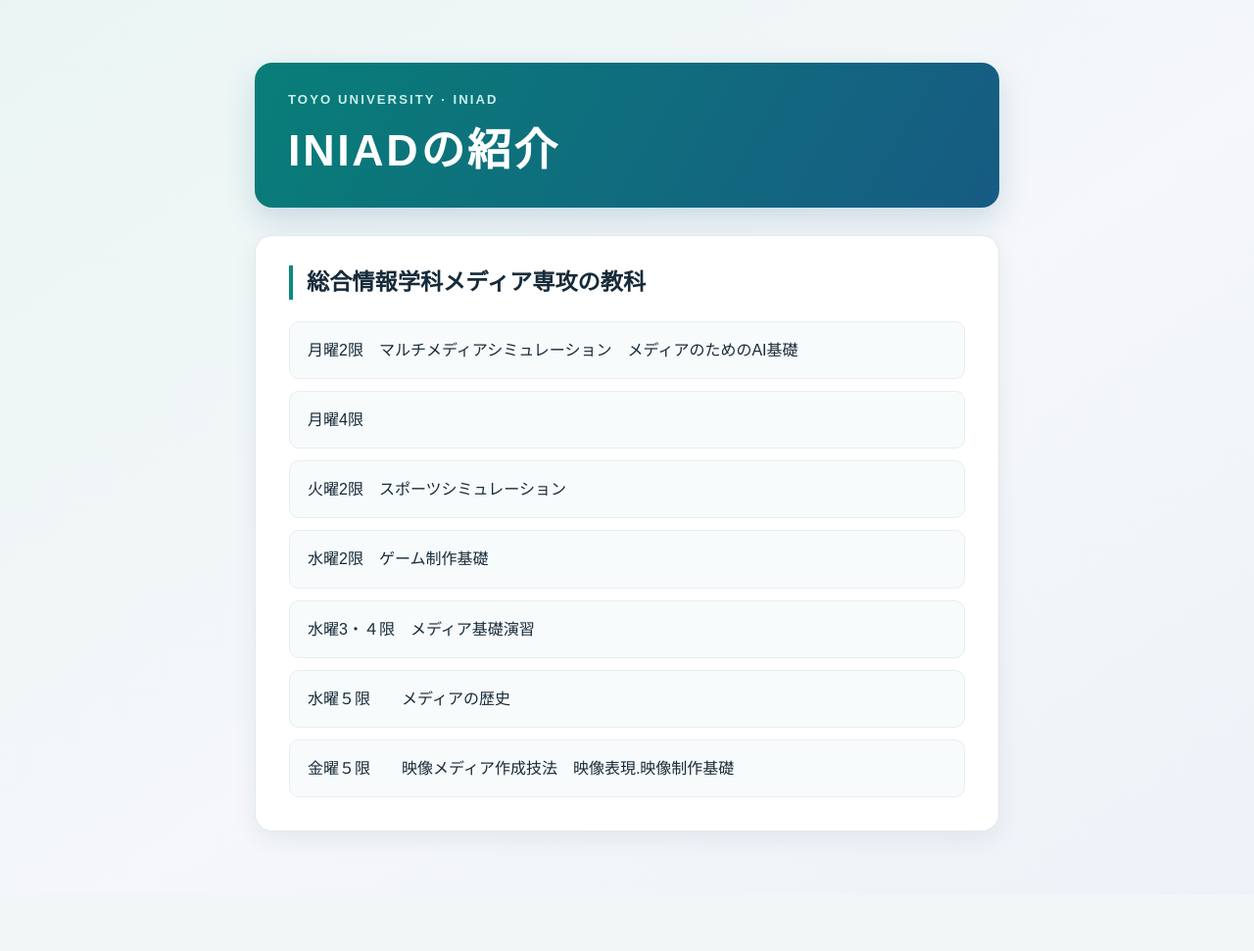
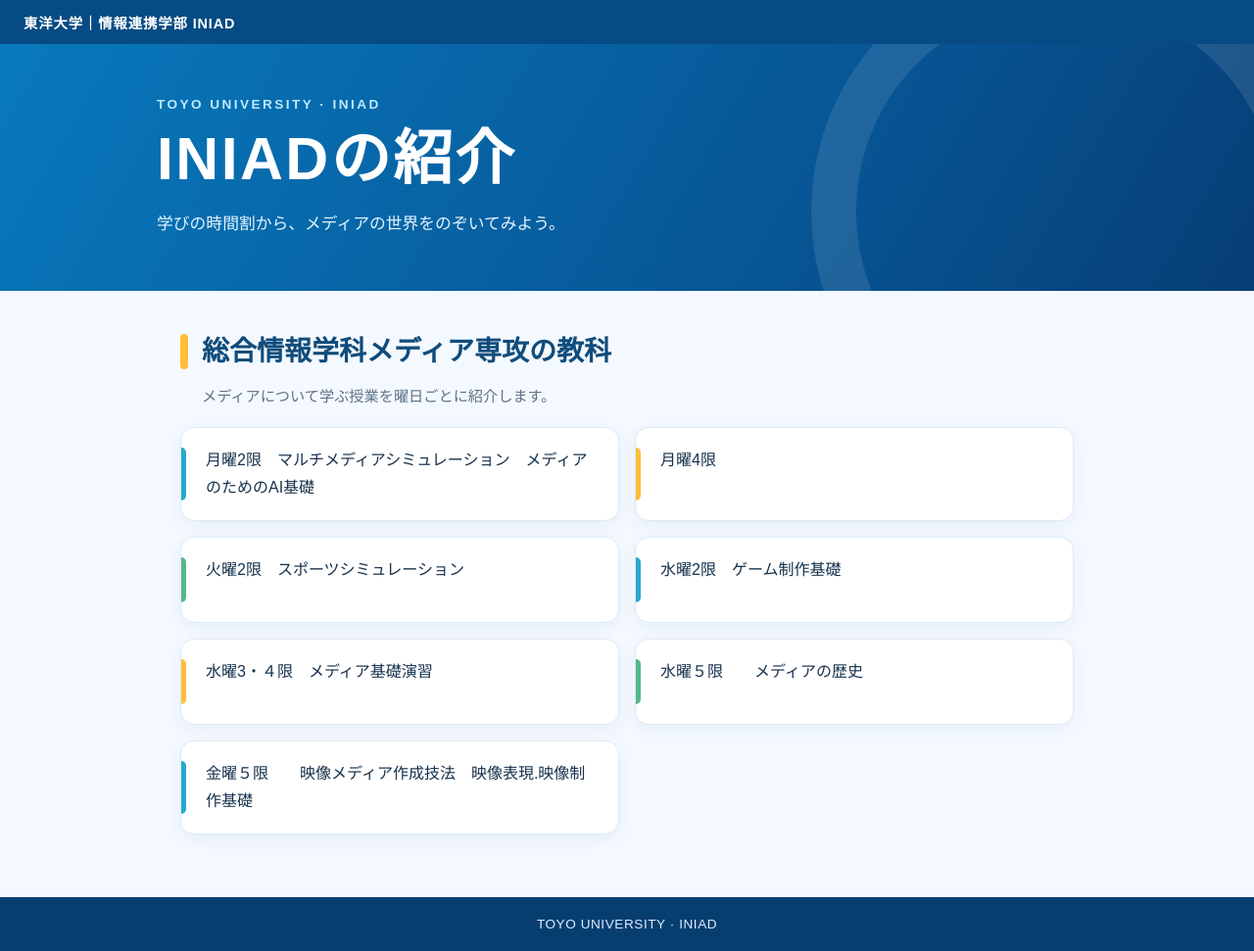
Before and after one commit to s1b112600739-netizen/iniad-intro, a plain HTML site: page index.html in a window 1280 px wide. Shown: the whole page at 98% size. Before the commit the page ends 913 px from the top, so only its background shows below. Drawn offline with Linux system fonts and the light colour scheme.

Commit message:
Brighten INIAD page with university-style design

```diff
--- a/index.html
+++ b/index.html
@@ -3,13 +3,14 @@
   <head>
     <meta charset="utf-8">
     <meta name="viewport" content="width=device-width, initial-scale=1">
-    <title>INIADの紹介</title>
+    <meta name="theme-color" content="#075b9a">
+    <title>INIADの紹介｜東洋大学</title>
     <style>
       :root {
         color-scheme: light;
         font-family: "Noto Sans JP", "Hiragino Kaku Gothic ProN", "Yu Gothic", sans-serif;
-        color: #172b3a;
-        background: #f2f6f7;
+        color: #17324d;
+        background: #f4f9ff;
       }
 
       * {
@@ -19,90 +20,170 @@
       body {
         min-height: 100vh;
         margin: 0;
-        padding: 64px 20px;
-        background: linear-gradient(145deg, #eaf5f3 0%, #f5f7fa 55%, #edf2f8 100%);
+        background: #f4f9ff;
       }
 
+      .topbar {
+        padding: 12px 24px;
+        color: #fff;
+        background: #064b83;
+        font-size: 0.9rem;
+        font-weight: 700;
+        letter-spacing: 0.06em;
+      }
+
+      .hero {
+        position: relative;
+        overflow: hidden;
+        padding: 54px 24px 58px;
+        color: #fff;
+        background: linear-gradient(120deg, #0879bd, #075392 68%, #073e75);
+      }
+
+      .hero::after {
+        position: absolute;
+        right: -70px;
+        bottom: -180px;
+        width: 430px;
+        height: 430px;
+        border: 46px solid rgb(255 255 255 / 10%);
+        border-radius: 50%;
+        content: "";
+        pointer-events: none;
+      }
+
+      .hero-inner,
       main {
-        width: min(100%, 760px);
+        width: min(100%, 960px);
         margin: 0 auto;
       }
 
-      header {
-        margin-bottom: 28px;
-        padding: 30px 34px;
-        border-radius: 18px;
-        color: #fff;
-        background: linear-gradient(120deg, #087e78, #175b83);
-        box-shadow: 0 12px 30px rgb(23 91 131 / 18%);
+      .eyebrow {
+        margin: 0 0 12px;
+        color: #bdeaff;
+        font-size: 0.85rem;
+        font-weight: 800;
+        letter-spacing: 0.18em;
       }
 
       h1 {
         margin: 0;
-        font-size: clamp(2rem, 6vw, 2.8rem);
-        letter-spacing: 0.06em;
+        font-size: clamp(2.2rem, 7vw, 3.8rem);
+        letter-spacing: 0.04em;
+        line-height: 1.2;
       }
 
-      .eyebrow {
-        margin: 0 0 8px;
-        color: #c8efea;
-        font-size: 0.82rem;
-        font-weight: 700;
-        letter-spacing: 0.16em;
+      .hero-caption {
+        margin: 16px 0 0;
+        color: #e2f5ff;
+        font-size: 1.05rem;
       }
 
-      section {
-        padding: 30px 34px 34px;
-        border: 1px solid #e1e9ed;
-        border-radius: 18px;
-        background: #fff;
-        box-shadow: 0 8px 24px rgb(26 55 74 / 7%);
+      main {
+        padding: 42px 24px 64px;
+      }
+
+      .section-heading {
+        display: flex;
+        align-items: center;
+        gap: 14px;
+        margin: 0 0 24px;
+      }
+
+      .section-heading::before {
+        width: 8px;
+        height: 36px;
+        border-radius: 8px;
+        background: #ffbd38;
+        content: "";
+        flex: 0 0 auto;
       }
 
       h2 {
-        margin: 0 0 22px;
-        padding-left: 14px;
-        border-left: 4px solid #0b8b83;
-        font-size: clamp(1.15rem, 4vw, 1.45rem);
-        line-height: 1.5;
+        margin: 0;
+        color: #104c7b;
+        font-size: clamp(1.25rem, 4vw, 1.75rem);
+        line-height: 1.45;
+      }
+
+      .section-note {
+        margin: -12px 0 22px 22px;
+        color: #5d7185;
+        font-size: 0.95rem;
       }
 
       ul {
         display: grid;
-        gap: 12px;
+        grid-template-columns: repeat(2, minmax(0, 1fr));
+        gap: 16px;
         margin: 0;
         padding: 0;
         list-style: none;
       }
 
       li {
-        padding: 15px 18px;
-        border: 1px solid #e7eef0;
-        border-radius: 10px;
-        background: #f8fbfb;
-        line-height: 1.7;
-        transition: border-color 160ms ease, transform 160ms ease, background 160ms ease;
+        position: relative;
+        min-height: 88px;
+        padding: 19px 20px 19px 25px;
+        overflow-wrap: anywhere;
+        border: 1px solid #dceaf5;
+        border-radius: 14px;
+        background: #fff;
+        box-shadow: 0 5px 16px rgb(21 73 112 / 6%);
+        line-height: 1.75;
+        transition: transform 160ms ease, box-shadow 160ms ease, border-color 160ms ease;
+      }
+
+      li::before {
+        position: absolute;
+        top: 20px;
+        bottom: 20px;
+        left: 0;
+        width: 5px;
+        border-radius: 0 5px 5px 0;
+        background: #27a8cb;
+        content: "";
+      }
+
+      li:nth-child(3n + 2)::before {
+        background: #ffbd38;
+      }
+
+      li:nth-child(3n)::before {
+        background: #55b88a;
       }
 
       li:hover {
-        transform: translateX(3px);
-        border-color: #9bd5ce;
-        background: #f0faf8;
+        transform: translateY(-3px);
+        border-color: #9dcce8;
+        box-shadow: 0 10px 22px rgb(21 73 112 / 12%);
       }
 
-      @media (max-width: 520px) {
-        body {
-          padding: 32px 14px;
+      footer {
+        padding: 20px 24px;
+        color: #dceeff;
+        background: #073e70;
+        text-align: center;
+        font-size: 0.85rem;
+        letter-spacing: 0.04em;
+      }
+
+      @media (max-width: 640px) {
+        .hero {
+          padding: 42px 22px 46px;
         }
 
-        header,
-        section {
-          padding: 24px 20px;
-          border-radius: 14px;
+        main {
+          padding: 32px 18px 48px;
+        }
+
+        ul {
+          grid-template-columns: 1fr;
+          gap: 12px;
         }
 
         li {
-          padding: 13px 14px;
+          min-height: auto;
         }
       }
 
@@ -117,13 +198,20 @@
     </style>
   </head>
   <body>
-    <main>
-      <header>
+    <div class="topbar">東洋大学｜情報連携学部 INIAD</div>
+    <header class="hero">
+      <div class="hero-inner">
         <p class="eyebrow">TOYO UNIVERSITY · INIAD</p>
         <h1>INIADの紹介</h1>
-      </header>
-      <section>
-        <h2>総合情報学科メディア専攻の教科</h2>
+        <p class="hero-caption">学びの時間割から、メディアの世界をのぞいてみよう。</p>
+      </div>
+    </header>
+    <main>
+      <section aria-labelledby="courses-title">
+        <div class="section-heading">
+          <h2 id="courses-title">総合情報学科メディア専攻の教科</h2>
+        </div>
+        <p class="section-note">メディアについて学ぶ授業を曜日ごとに紹介します。</p>
         <ul>
           <li>月曜2限　マルチメディアシミュレーション　メディアのためのAI基礎</li>
           <li>月曜4限</li>
@@ -135,5 +223,6 @@
         </ul>
       </section>
     </main>
+    <footer>TOYO UNIVERSITY · INIAD</footer>
   </body>
 </html>
```
